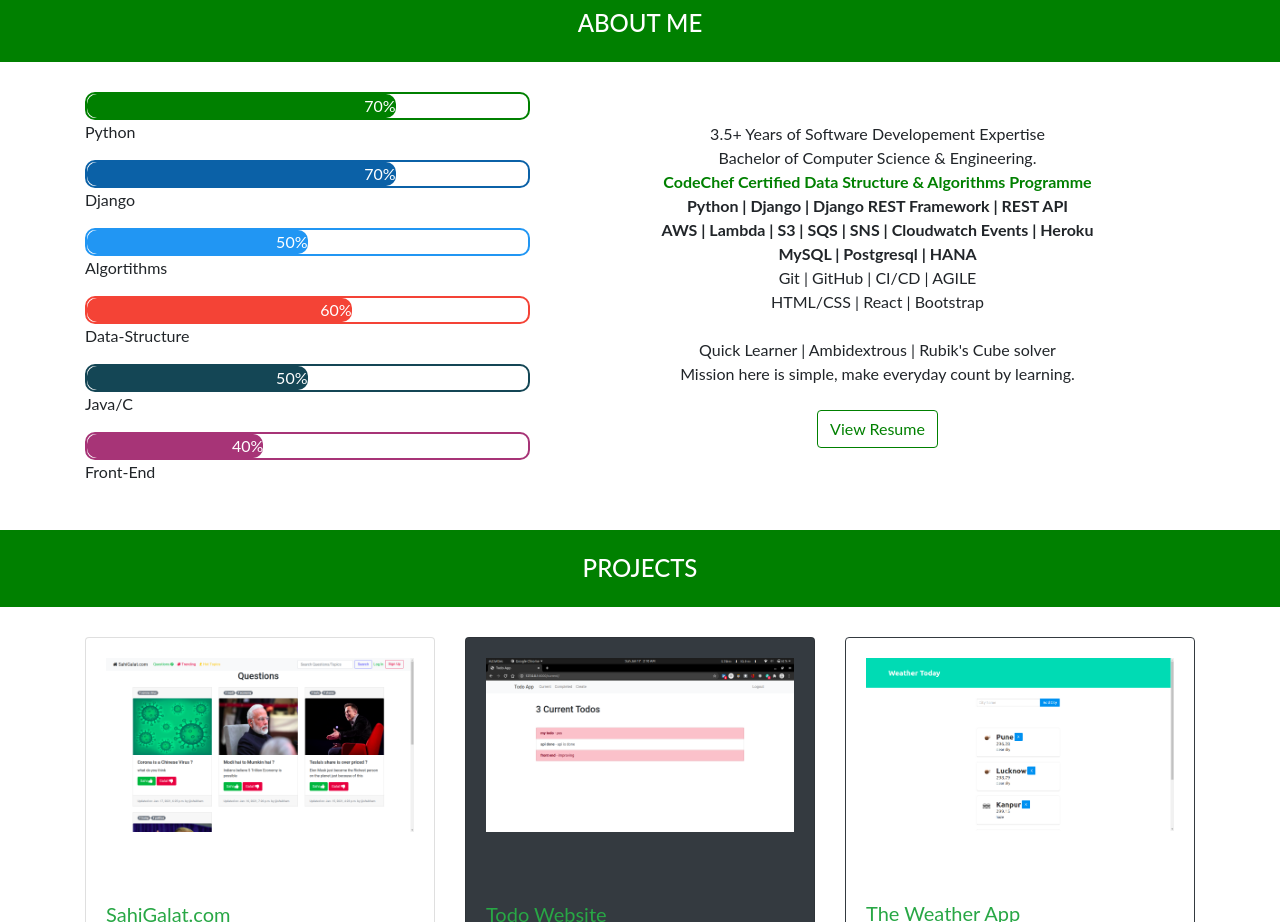
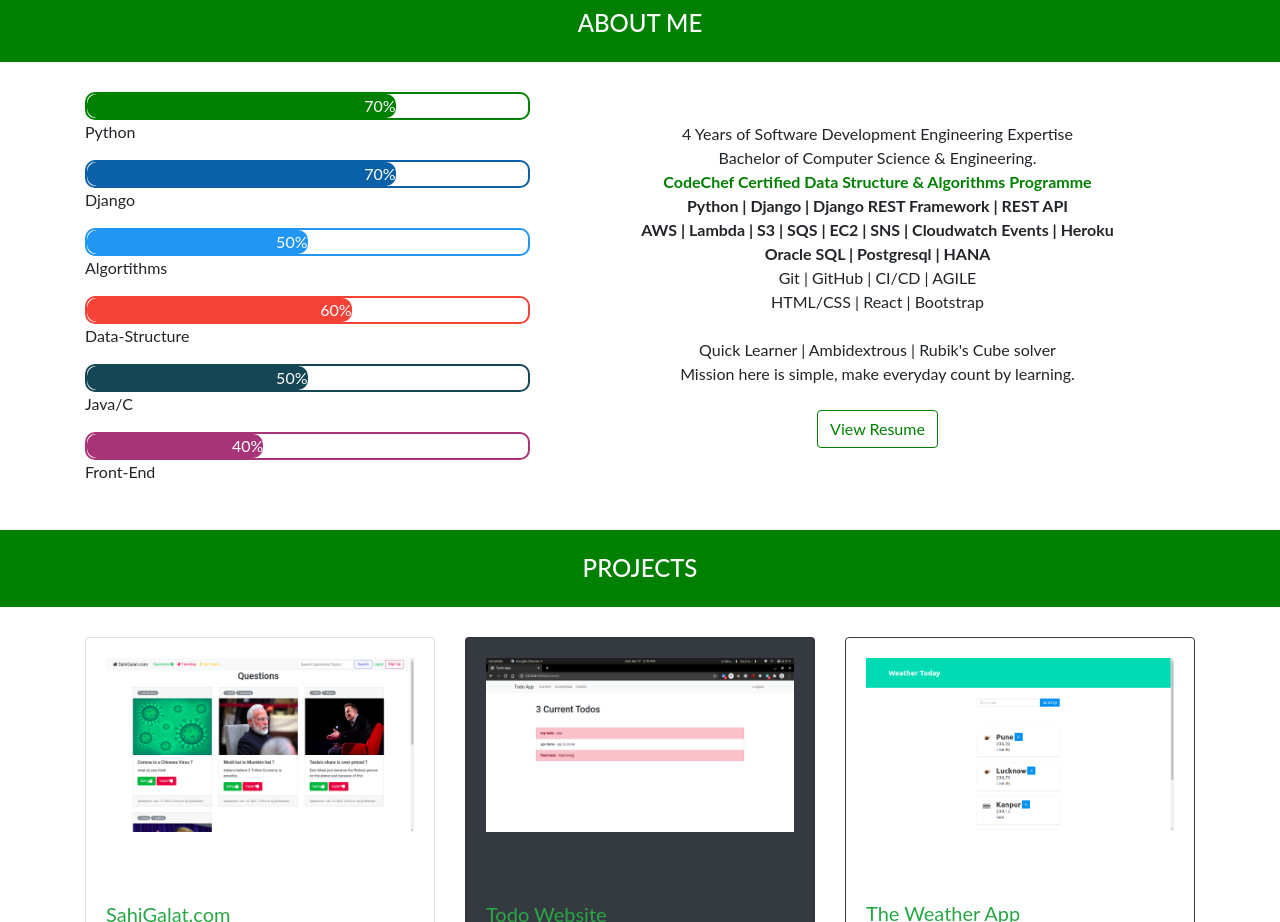
Before and after one commit to slk007/portfolio, a plain HTML site: page index.html in a window 1280 px wide. Shown: the part 800-1722 px from the top of the page. Drawn offline with nearby package versions, Linux system fonts and the light colour scheme.

Commit message:
change the CV for 4 year experience

```diff
--- a/index.html
+++ b/index.html
@@ -140,15 +140,15 @@
 
             <div class="col-12 col-lg-7 description" style="padding-top: 30px;">
                 <div style="text-align: center; ">
-                    3.5+ Years of Software Developement Expertise<br>
+                    4 Years of Software Development Engineering Expertise<br>
                     Bachelor of Computer Science & Engineering.<br>
                     <a id="linking2" title="Know more about certification"
-                    href="https://www.codechef.com/certification/data-structures-and-algorithms/prepare#foundation" target="_blank"
+                    href="https://drive.google.com/file/d/1ZfBOQgtt9gNKqIdu0lejK77OZF_OBCdh/view?usp=sharing" target="_blank"
                     rel="noreferrer nofollow">
                         CodeChef Certified Data Structure & Algorithms Programme</a><br>
                     <b>Python | Django | Django REST Framework | REST API</b><br>
-                    <b>AWS | Lambda | S3 | SQS | SNS | Cloudwatch Events | Heroku</b><br>
-                    <b>MySQL | Postgresql | HANA</b><br>
+                    <b>AWS | Lambda | S3 | SQS | EC2 | SNS | Cloudwatch Events | Heroku</b><br>
+                    <b>Oracle SQL | Postgresql | HANA</b><br>
                     Git | GitHub | CI/CD | AGILE<br>
                     HTML/CSS | React | Bootstrap<br>
                     <br>
@@ -156,7 +156,7 @@
                     Mission here is simple, make everyday count by learning.<br>
                 </div><br>
                 <div class="text-center">
-                    <a href="images/Shubham_Soni.pdf" class="btn btn-outline-dark resume">View Resume</a>
+                    <a href="images/ShubhamSoni.pdf" class="btn btn-outline-dark resume">View Resume</a>
                 </div>
             </div>
         </div>
```
Also changed, not shown: 2 other files.
